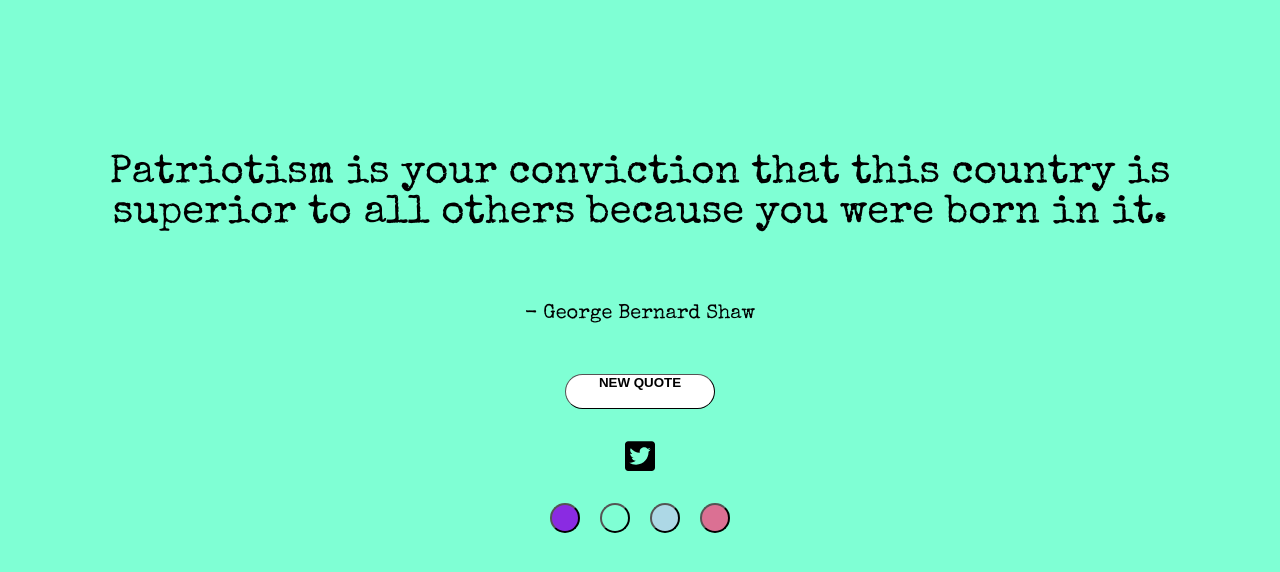
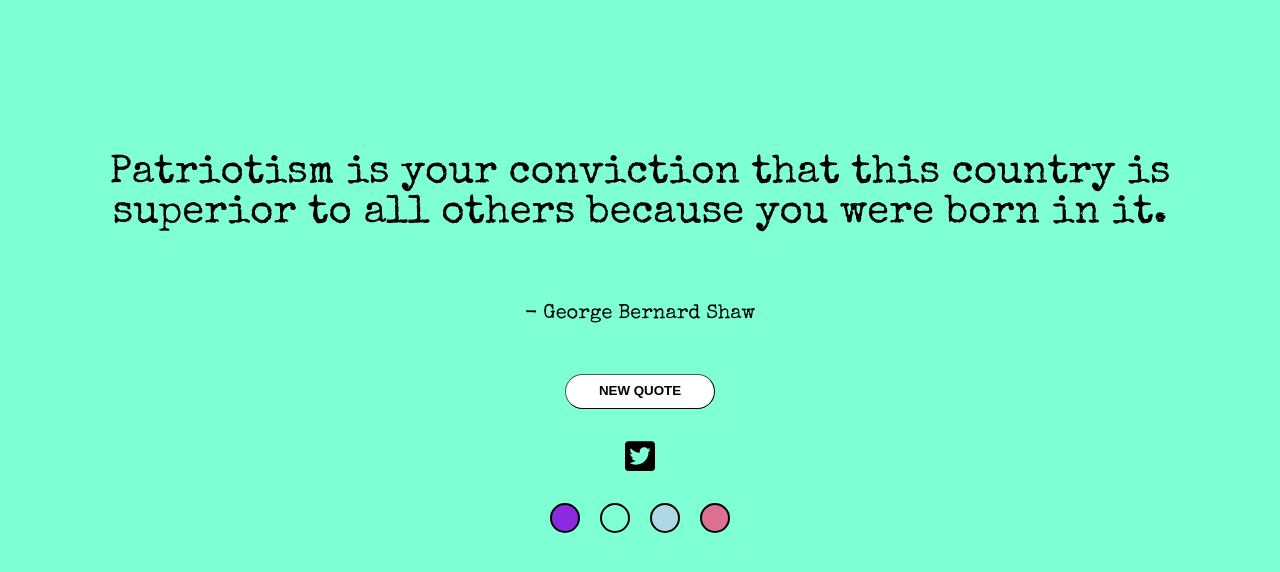
Before and after one commit to ztisaj/FCC-Randome-Quote-Machine, a plain HTML site: page index.html in a window 1280 px wide. Drawn offline with nearby package versions, Linux system fonts and the light colour scheme.

Commit message:
Update style.css

```diff
--- a/style.css
+++ b/style.css
@@ -1,11 +1,11 @@
 * {
     margin: 0;
     padding: 0;
+    outline: none !important;
 }
 
 #theBody {
     background-color: aquamarine;
-
 }
 
 #quote-box {
@@ -41,6 +41,8 @@
     width: 150px;
     align-self: center;
     height: 35px;
+    line-height: 32px;
+    text-align: center;
     background-color: #fff;
     border-width: 1.5px;
     border-radius: 17.5px;
@@ -71,8 +73,7 @@
     height: 30px;
     width: 30px;
     border-radius: 15px;
-    border-width: 2px;
-    border-color: #000;
+    border: 2px solid #000;
     margin: 10px;
     cursor: pointer;
 }
```
